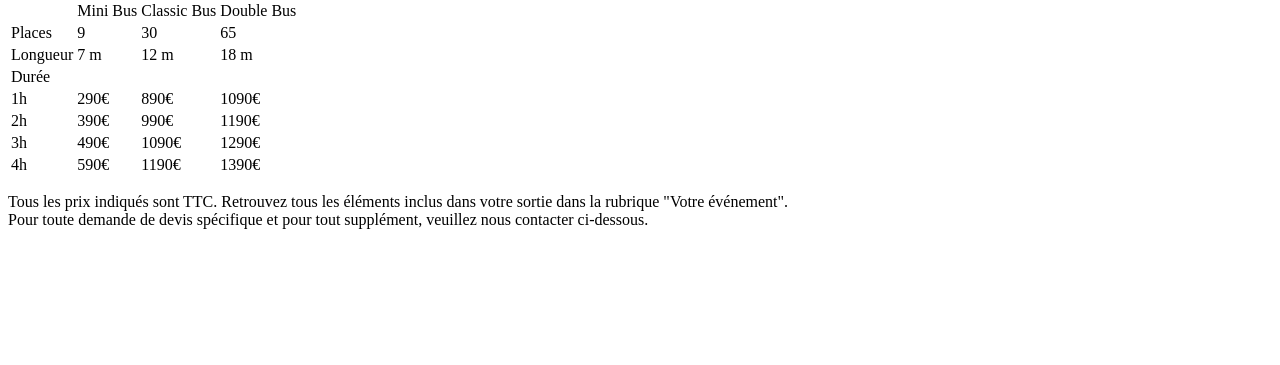
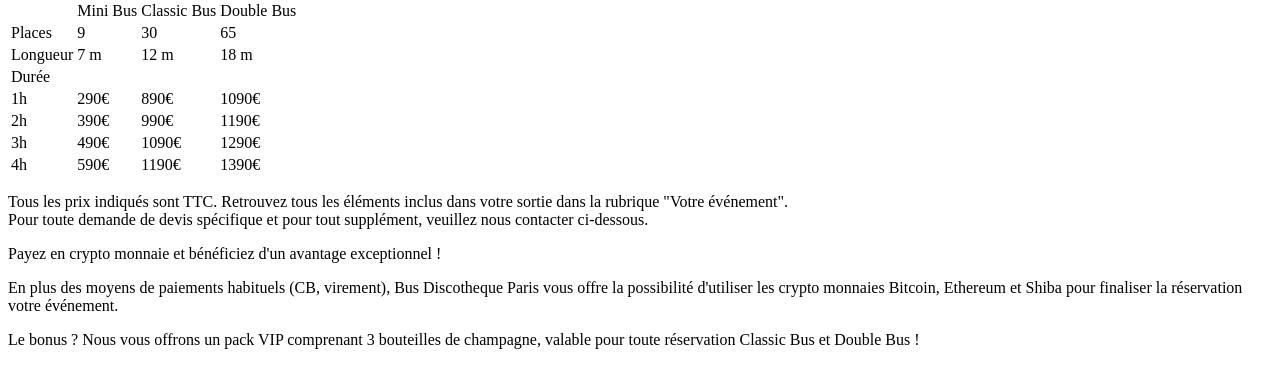
Before and after one commit to lcaquelard/busdiscotheque2, a Symfony app: template templates/default/pricing.html.twig in a window 1280 px wide. Shown: the part 534-899 px from the top of the page. Before the commit the page ends 763 px from the top, so only its background shows below. Run offline with Twig, Linux system fonts and the light colour scheme; the template is opened without the code that fills it, so the values that code supplies are empty; style sheets or scripts are compiled from the project's sources; some libraries are stand-ins or nearby versions.

Commit message:
completed pricing page

```diff
--- a/templates/default/pricing.html.twig
+++ b/templates/default/pricing.html.twig
@@ -2,7 +2,7 @@
 {% block title %}{{ current_path }}{% endblock %}
 {% block video_bg %}{% include 'default/layouts/video-bg.html.twig' with {'content' : 'pricing'} %}{% endblock %}
 {% block main %}
-    <section class="shadow">
+    <section id="prices" class="shadow">
         <h1>nos offres</h1>
         <table>
             <thead>
@@ -63,4 +63,22 @@
             Pour toute demande de devis spécifique et pour tout supplément, veuillez nous contacter ci-dessous.
         </p>
     </section>
+    <section id="crypto" class="shadow dark">
+        <div class="description">
+            <p class="big">
+                Payez en crypto monnaie et bénéficiez d'un avantage exceptionnel !
+            </p>
+            <p>
+                En plus des moyens de paiements habituels (CB, virement), Bus Discotheque Paris vous offre la possibilité d'utiliser les crypto monnaies Bitcoin, Ethereum et Shiba pour finaliser la réservation votre événement.
+            </p>
+            <p>
+                <span class="bold">Le bonus ?</span> Nous vous offrons un pack VIP comprenant 3 bouteilles de champagne, valable pour toute réservation Classic Bus et Double Bus !
+            </p>
+        </div>
+        <div class="icons">
+            <div class="bitcoin"></div>
+            <div class="ethereum"></div>
+            <div class="shiba"></div>
+        </div>
+    </section>
 {% endblock %}
```
Also changed, not shown: assets/scss/pages/_pricing.scss (+69 -24 lines), assets/images/icons/Ethereum.webp (added), assets/images/icons/bitcoin.webp (added), assets/images/icons/champagne.png (added), assets/images/icons/shiba.webp (added).
